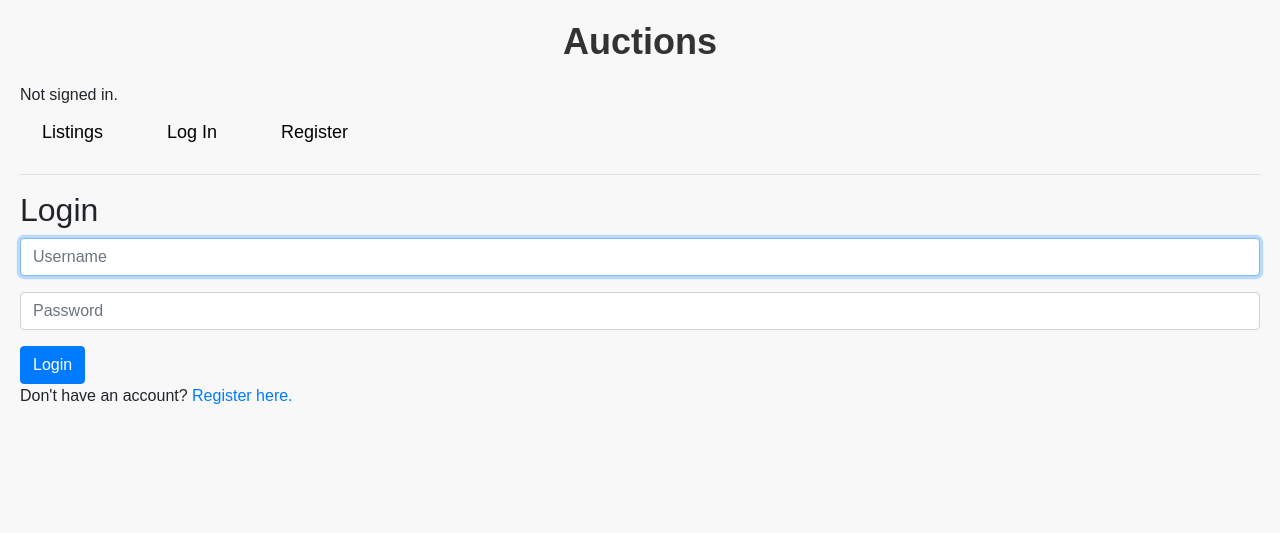
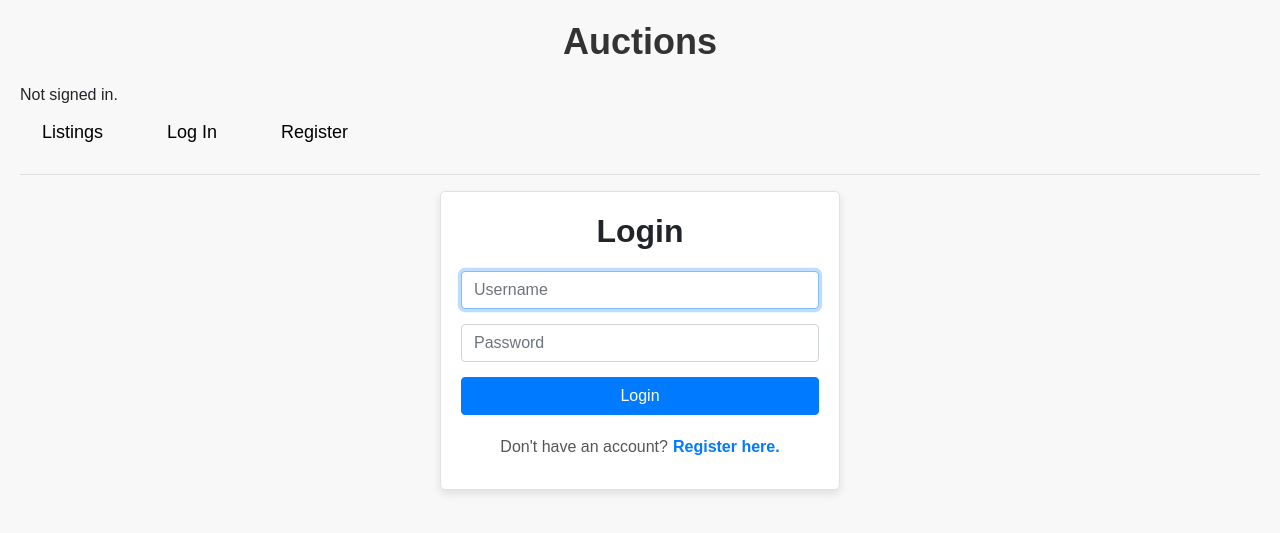
Before and after one commit to adrianhorvat2/CS50W-Commerce, a Django app: page /login in a window 1280 px wide. Shown: the top 533 px of the page. Run offline with Django 3.2, Linux system fonts and the light colour scheme; some libraries are stand-ins or nearby versions.

Commit message:
Add style to login and registration

```diff
--- a/auctions/static/auctions/styles.css
+++ b/auctions/static/auctions/styles.css
@@ -368,3 +368,60 @@ h1 {
     color: #333;
     text-decoration: none;
 }
+
+.registration-card,
+.login-card {
+    width: 400px;
+    padding: 20px;
+    border: 1px solid #dee2e6;
+    border-radius: 5px;
+    box-shadow: 0 4px 8px rgba(0, 0, 0, 0.1);
+    background-color: white;
+    text-align: center;
+    position: relative;
+    left: 50%;
+    transform: translateX(-50%);
+}
+
+.registration-card h2,
+.login-card h2 {
+    margin-bottom: 20px;
+    font-weight: bold;
+}
+
+.registration-card .form-group,
+.login-card .form-group {
+    margin-bottom: 15px;
+}
+
+.registration-card .btn-primary,
+.login-card .btn-primary {
+    width: 100%;
+}
+
+.auth-links {
+    margin-top: 20px;
+    text-align: center;
+}
+
+.auth-links p {
+    margin: 10px 0;
+    font-size: 16px;
+    color: #555;
+}
+
+.auth-links a {
+    color: #007bff;
+    text-decoration: none;
+    font-weight: 600;
+    transition: color 0.3s ease;
+}
+
+.auth-links a:hover {
+    color: #0056b3;
+    text-decoration: none;
+}
+
+.auth-links span {
+    margin-left: 5px;
+}
--- a/auctions/templates/auctions/login.html
+++ b/auctions/templates/auctions/login.html
@@ -2,6 +2,7 @@
 
 {% block body %}
 
+<div class="login-card">
     <h2>Login</h2>
 
     {% if message %}
@@ -19,6 +20,9 @@
         <input class="btn btn-primary" type="submit" value="Login">
     </form>
 
-    Don't have an account? <a href="{% url 'register' %}">Register here.</a>
+    <div class="auth-links">
+        <p>Don't have an account?<span class="link-separator"></span><a href="{% url 'register' %}">Register here.</a></p>
+    </div>
+</div>
 
 {% endblock %}
--- a/auctions/templates/auctions/register.html
+++ b/auctions/templates/auctions/register.html
@@ -2,6 +2,7 @@
 
 {% block body %}
 
+<div class="registration-card">
     <h2>Register</h2>
 
     {% if message %}
@@ -25,6 +26,9 @@
         <input class="btn btn-primary" type="submit" value="Register">
     </form>
 
-    Already have an account? <a href="{% url 'login' %}">Log In here.</a>
+    <div class="auth-links">
+        <p>Already have an account?<span class="link-separator"></span><a href="{% url 'login' %}">Log In here.</a></p>
+    </div>
+</div>
 
 {% endblock %}
```
Also changed, not shown: db.sqlite3.
